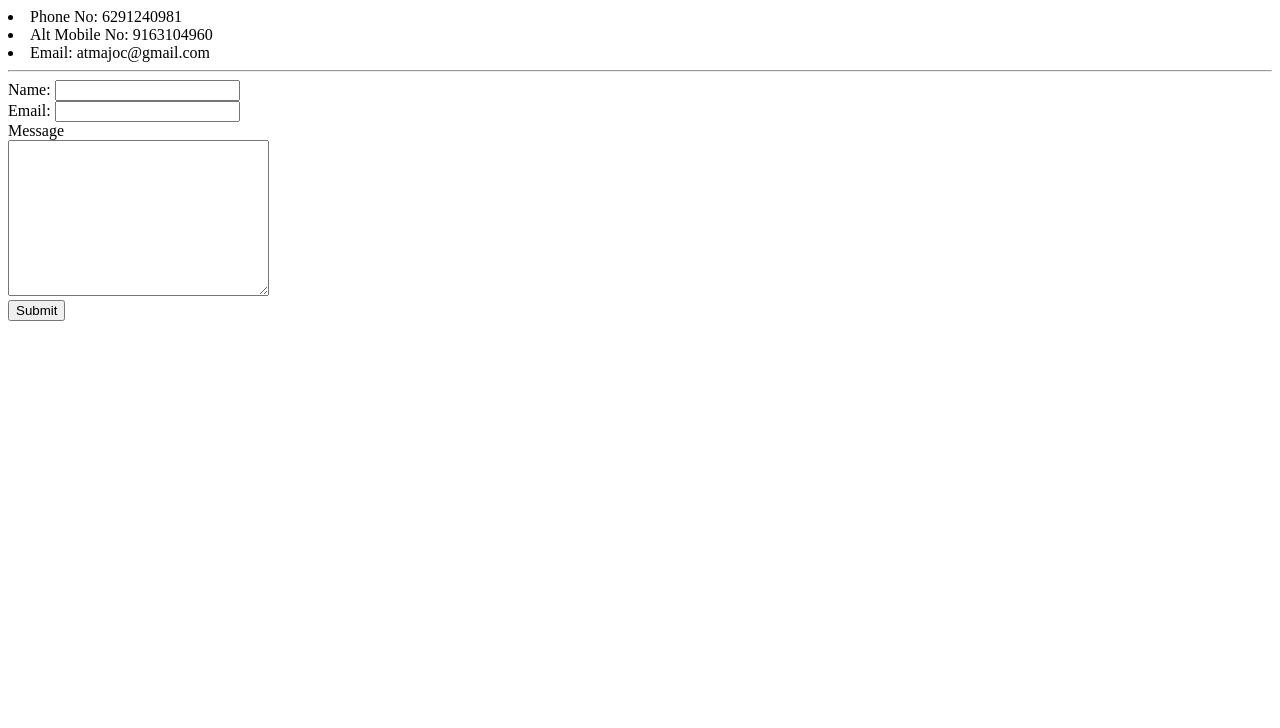
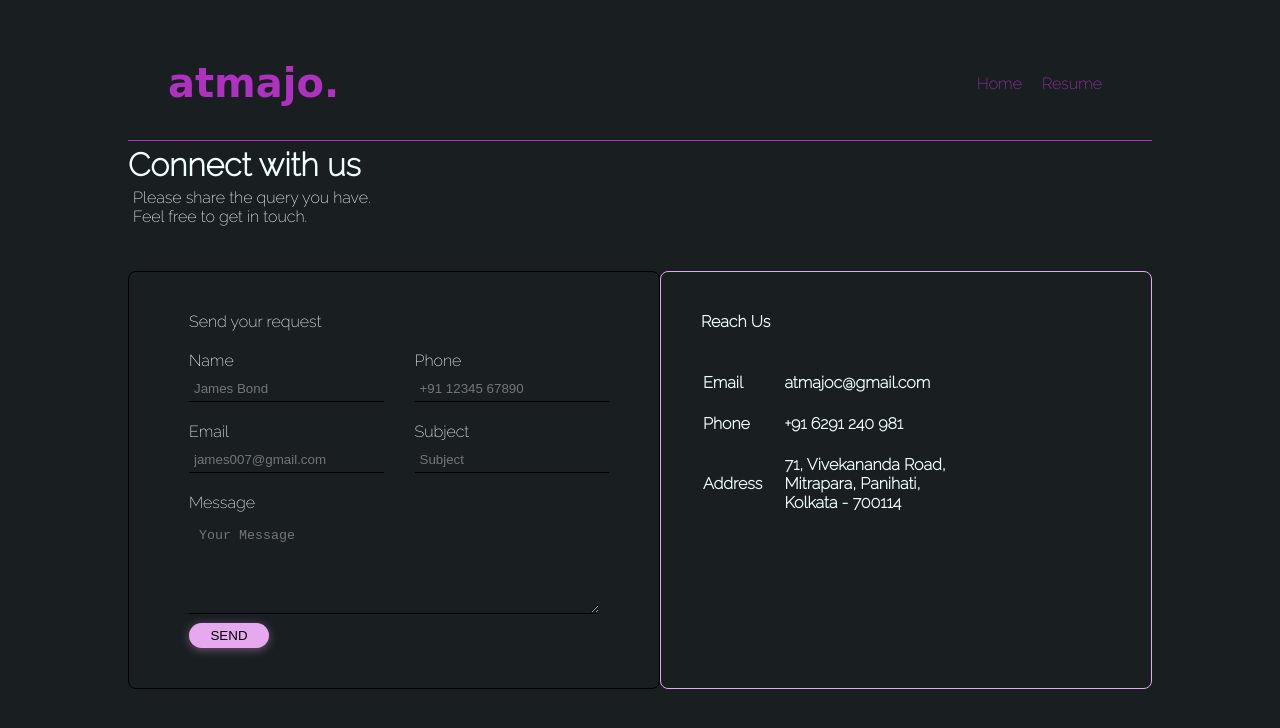
Before and after one commit to Atmajo/personal-site, a plain HTML site: page contact.html in a window 1280 px wide. Drawn offline with Linux system fonts and the light colour scheme; a web font is replaced by a local one.

Commit message:
new update

```diff
--- a/contact.html
+++ b/contact.html
@@ -4,21 +4,85 @@
     <meta charset="UTF-8">
     <meta http-equiv="X-UA-Compatible" content="IE=edge">
     <meta name="viewport" content="width=device-width, initial-scale=1.0">
+    <link rel="stylesheet" href="style.css">
+    <link rel="stylesheet" href="utils.css">
     <title>Contact</title>
 </head>
 <body>
-    <li>Phone No: 6291240981</li>
-    <li>Alt Mobile No: 9163104960</li>
-    <li>Email: atmajoc@gmail.com</li>
-    <hr>
-    <form action="mailto:atmajoc@gmail.com" method="post" enctype="text/plain">
-        <label>Name:</label>
-        <input type="name" name="yourName"><br>
-        <label>Email:</label>
-        <input type="email" name="yourEmail"><br>
-        <label>Message</label><br>
-        <textarea name="yourName" cols="30" rows="10"></textarea><br>
-        <input type="submit" class="submit">
-    </form>
+    <div class="ccontainer mx-auto">
+        <header class="header">
+            <nav class="flex justify-between item-center my-2 {
+                margin-top: 26px;
+                margin-bottom: 26px;
+            }">
+                <div class="font-bold flex item-center logo">atmajo.</div>
+                <ul class="navbar flex item-center">
+                    <li><a href="#">Home</a></li>
+                    <li><a href="https://drive.google.com/file/d/1nmyoltErdMYAPV8jN46IV1l8y0JY-q0t/view?usp=sharing"
+                        download="Resume">Resume</a></li>
+                </ul>
+            </nav>
+        </header>
+        <hr>
+        <div>
+            <h1>Connect with us</h1>
+            <p>Please share the query you have. <br>
+                Feel free to get in touch.</p>
+        </div>
+        <div class="contact-box flex">
+            <div class="cont-left">
+                <div>Send your request</div>
+                <form>
+                    <div class="input-row">
+                        <div class="input-group">
+                            <label>Name</label>
+                            <input type="text" placeholder="James Bond">
+                        </div>
+
+                        <div class="input-group">
+                            <label>Phone</label>
+                            <input type="text" placeholder="+91 12345 67890">
+                        </div>
+                    </div>
+                    <div class="input-row">
+                        <div class="input-group">
+                            <label>Email</label>
+                            <input type="email" placeholder="james007@gmail.com">
+                        </div>
+                        <div class="input-group">
+                            <label>Subject</label>
+                            <input type="text" placeholder="Subject">
+                        </div>
+                    </div>
+                    <label>Message</label>
+                    <textarea rows="5" placeholder="Your Message"></textarea>
+                    <button type="submit">SEND</button>
+                </form>
+
+            </div>
+            <div class="cont-right font-bold">
+                <div>Reach Us</div>
+                <div class="table">
+                    <table>
+                        <tr>
+                            <td>Email</td>
+                            <td>atmajoc@gmail.com</td>
+                        </tr>
+                        <tr>
+                            <td>Phone</td>
+                            <td>+91 6291 240 981</td>
+                        </tr>
+                        <tr>
+                            <td>Address</td>
+                            <td>71, Vivekananda Road,<br>
+                                Mitrapara, Panihati, <br>
+                                Kolkata - 700114
+                            </td>
+                        </tr>
+                    </table>
+                </div>
+            </div>
+        </div>
+    </div>
 </body>
 </html>
--- a/style.css
+++ b/style.css
@@ -109,3 +109,80 @@ footer{
 table > thead > tr > th {
     font-size: 1.5rem;
 }
+.ccontainer {
+    padding: 20px;
+    max-width: 80vw;
+    font-family: 'Raleway', sans-serif;
+    color: azure;
+}
+.contact-box {
+    margin-top: 40px;
+}
+.cont-left {
+    flex-basis: 60%;
+    padding: 40px 60px;
+    border: 1px solid black;
+    border-radius: 8px;
+}
+.cont-left>div {
+    padding-bottom: 20px;
+}
+.cont-right {
+    flex-basis: 60%;
+    padding: 40px;
+    color: azure;
+    border: 1px solid #e6a8ef;
+    border-radius: 8px;
+}
+.cont-right>div {
+    padding-bottom: 20px;
+}
+.input-row{
+    display: flex;
+    justify-content: space-between;
+    margin-bottom: 20px;
+}
+.input-group {
+    flex-basis: 45%;
+}
+input{
+    width: 100%;
+    border: none;
+    border-bottom: 1px solid black;
+    padding: 5px;
+    outline: none;
+}
+textarea{
+    width: 100%;
+    border: none;
+    border-bottom: 1px solid black;
+    outline: none;
+    padding: 10px;
+    box-sizing: border-box;
+}
+label {
+    margin-bottom: 6px;
+    display: block;
+}
+button{
+    background-color: #e6a8ef;
+    width: 80px;
+    margin-top: 5px;
+    padding: 5px;
+    border-radius: 15px;
+    border: none;
+    outline: none;
+    box-shadow: 0 2px 10px 0px rgb(109, 86, 112);
+}
+tr td:first-child {
+    padding-right: 20px;
+}
+tr td {
+    padding-top: 20px;
+}
+p{
+    padding: 5px;
+}
+h1 {
+    padding-top: 5px;
+}
```
Also changed, not shown: index.html (+1 -2 lines).
